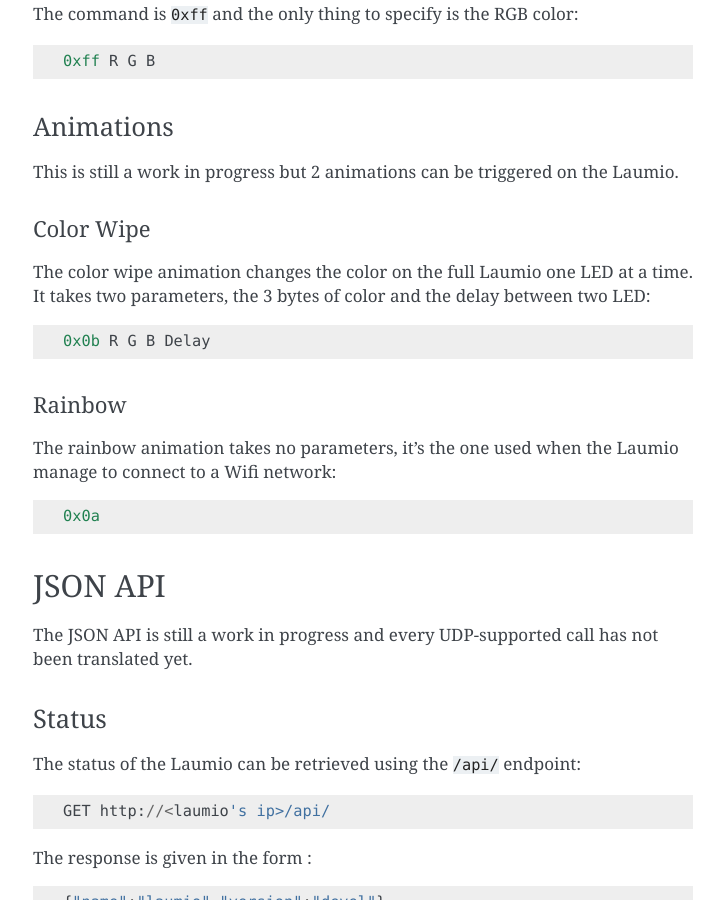
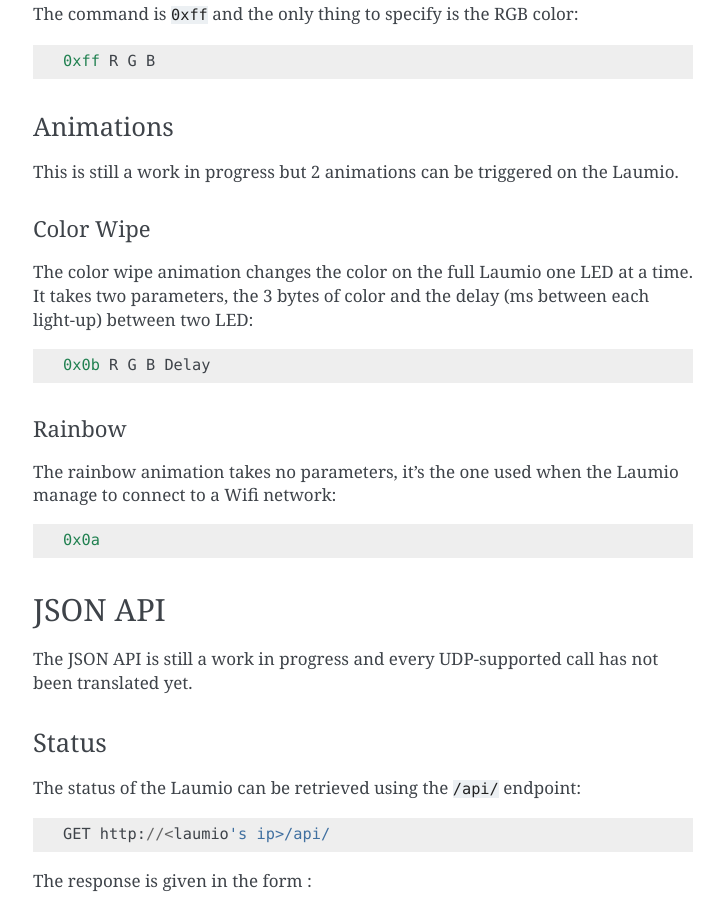
Before and after one commit to haum/laumio, a Sphinx documentation site: the page built from doc/source/api.rst, in a window 1280 px wide and 900 px high, scrolled down 1217 px. Shown: the whole window, without its empty margins (387-1111 px from the left). Built offline with Sphinx 7.4.7, drawn with Linux system fonts in a browser that asks for light colours.

Commit message:
add precision of delay unit in api doc

```diff
--- a/doc-french/source/api.rst
+++ b/doc-french/source/api.rst
@@ -51,7 +51,7 @@
 Remplissage progressif
 ~~~~~~~~~~~~~~~~~~~~~~
 
-L'animation de Remplissage progressif ("color wipe") change passe le Laumio intégralement dans une seule couleur, mais LED après LED. Elle prend deux paramètres, que sont les trois octets de la nouvelle couleur et l'intervalle de temps entre de deux LEDs::
+L'animation de Remplissage progressif ("color wipe") change passe le Laumio intégralement dans une seule couleur, mais LED après LED. Elle prend deux paramètres, que sont les trois octets de la nouvelle couleur et l'intervalle de temps entre de deux LEDs en millisecondes::
 
   0x0b R G B Delay
 
--- a/doc/source/api.rst
+++ b/doc/source/api.rst
@@ -59,7 +59,7 @@
 ~~~~~~~~~~
 
 The color wipe animation changes the color on the full Laumio one LED at a time. It takes
-two parameters, the 3 bytes of color and the delay between two LED::
+two parameters, the 3 bytes of color and the delay (ms between each light-up) between two LED::
 
   0x0b R G B Delay
 
```
